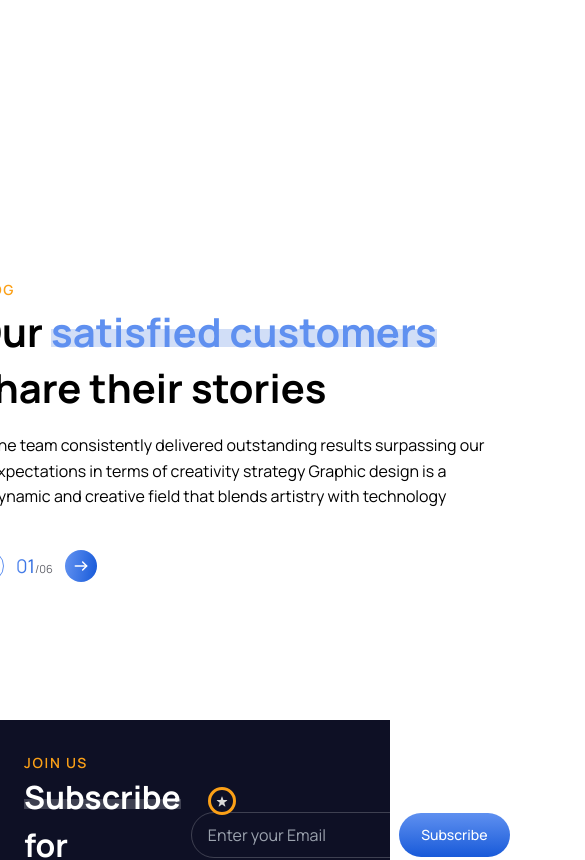
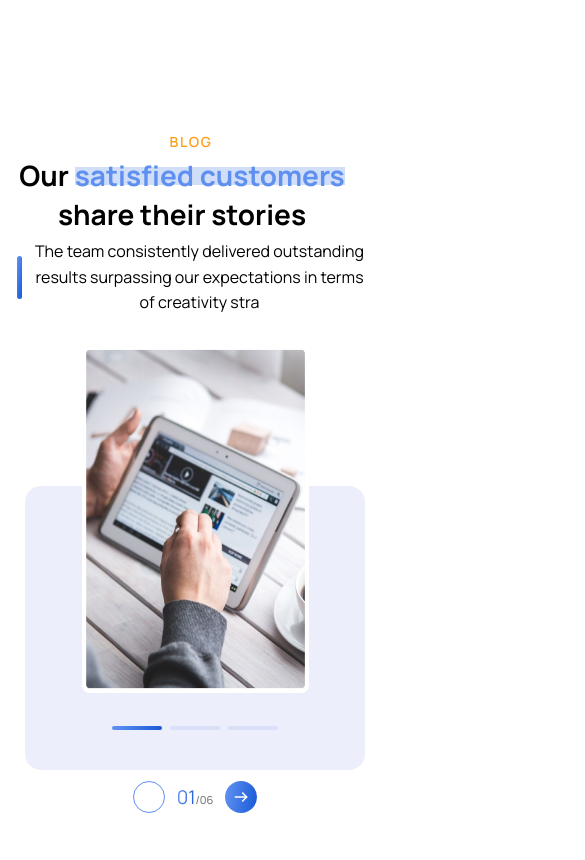
Before and after one commit to sakibsarkar/webWhiz-sakib, a Next.js app: page / in a window 390 px wide. Shown: the part 4600-5460 px from the top of the page, 585 px wide, since content can reach past the window. Built offline with nearby package versions, Linux system fonts and the light colour scheme.

Commit message:
satisfiiyed customer section responsive

```diff
--- a/src/app/layout.tsx
+++ b/src/app/layout.tsx
@@ -25,7 +25,7 @@ export default function RootLayout({
         <main>
           {children}
         </main>
-        <Footer />
+         {/* <Footer /> */}
       </body>
     </html>
   );
--- a/src/components/sections/SatisfiedCustomer/SatisfiedCustomer.tsx
+++ b/src/components/sections/SatisfiedCustomer/SatisfiedCustomer.tsx
@@ -5,31 +5,44 @@ import { ArrowRight } from "@/utils/icon/ArrowRight";
 const SatisfiedCustomer = () => {
     return (
         <section className="my-[76px]">
-            <div className="container spacing min-h-[586px] flex items-end gap-[70px] justify-center">
+            <div className="container spacing flex flex-col-reverse items-center gap-[120px] md:flex-row md:justify-around md:items-end xl:h-[586px] xl:items-end xl:gap-[70px] justify-center">
 
-                <div className="w-[554px] h-[450px] bg-[#EDEEFB] rounded-[16px] center relative">
+                <div className="w-[340px] h-[284px] xl:w-[554px] xl:h-[450px] bg-[#EDEEFB] rounded-[16px] center relative">
 
-                    <Image alt="satisfaction" src={"/images/Rectangle75.png"} height={510} width={369} className="absolute bottom-[77px]" />
+                    <Image alt="satisfaction" src={"/images/Rectangle75.png"} height={510} width={369} className="absolute bottom-[77px] w-[227px] h-[348px] xl:h-[510px] xl:w-[369px]" />
                     <div className="flex justify-center items-center gap-[8px] absolute bottom-[40px]">
                         <div className="w-[50px] h-[4px] rounded-full  gradient"></div>
                         <div className="w-[50px] h-[4px] rounded-full  bg-[#d9e0f8]"></div>
                         <div className="w-[50px] h-[4px] rounded-full  bg-[#d9e0f8]"></div>
                     </div>
+                    <div className="absolute bottom-[-43px] justify-end items-center gap-[12px] flex md:hidden">
+                        <button className="w-[32px] h-[32px] center border-[1px] border-primary rounded-full"><ArrowLeft /></button>
+                        <p>
+                            <span className="txtGradient text-[18.9px]">01</span>
+                            <span className="text-[11.027px] text-paragraphColor">/06</span>
+                        </p>
+                        <button className="gradient w-[32px] h-[32px] center rounded-full"><ArrowRight /></button>
+                    </div>
                 </div>
 
-                <div className="min-h-[586px] max-[586px] flex items-end justify-end pb-[62px]">
+                <div className="w-[340px] h-[308px] sm:h-[400px] xl:h-[586px] xl:w-[586px] flex items-end justify-end pb-[62px]">
 
                     <div className="flex flex-col items-start justify-end gap-[40px]">
                         <div className="flex flex-col items-start justify-start gap-[4px]">
-                            <p className="text-[#FBA017] text-[14px] font-[600] uppercase tracking-[1.68px]">Blog</p>
+                            <p className="text-[#FBA017] w-full text-center text-[14px] font-[600] uppercase tracking-[1.68px] md:text-left">Blog</p>
                             <div className="flex flex-col items-start justify-between gap-[16px]">
-                                <h1 className="text-[40px] font-[700] leading-[140%] w-[516px]">Our <span className="highLight text-primary">satisfied customers</span>share their stories</h1>
+                                <h1 className="text-[28px] text-center font-[700] leading-[140%] w-[330px] xl:text-[40px]  xl:w-[516px] md:text-left">Our <span className="highLight text-primary">satisfied customers</span>share their stories</h1>
 
-                                <p className="verticalHigh text-[16px] w-[516px] h-[78px] leading-[160%]">The team consistently delivered outstanding results surpassing our expectations in terms of creativity strategy Graphic design is a dynamic and creative field that blends artistry with technology</p>
+                                <p className="verticalHigh !hidden text-[16px] w-[516px] h-[78px] leading-[160%] xl:!flex md:text-left">The team consistently delivered outstanding results surpassing our expectations in terms of creativity strategy Graphic design is a dynamic and creative field that blends artistry with technology</p>
+
+                                <p className="flex text-center verticalHigh text-[16px] w-[348px] h-[54px] leading-[160%] xl:!hidden md:text-left">The team consistently delivered outstanding results surpassing our expectations in terms of creativity stra</p>
+
+
+
                             </div>
 
                         </div>
-                        <div className="flex justify-end items-center gap-[12px]">
+                        <div className="justify-end items-center gap-[12px] hidden md:flex">
                             <button className="w-[32px] h-[32px] center border-[1px] border-primary rounded-full"><ArrowLeft /></button>
                             <p>
                                 <span className="txtGradient text-[18.9px]">01</span>
```
